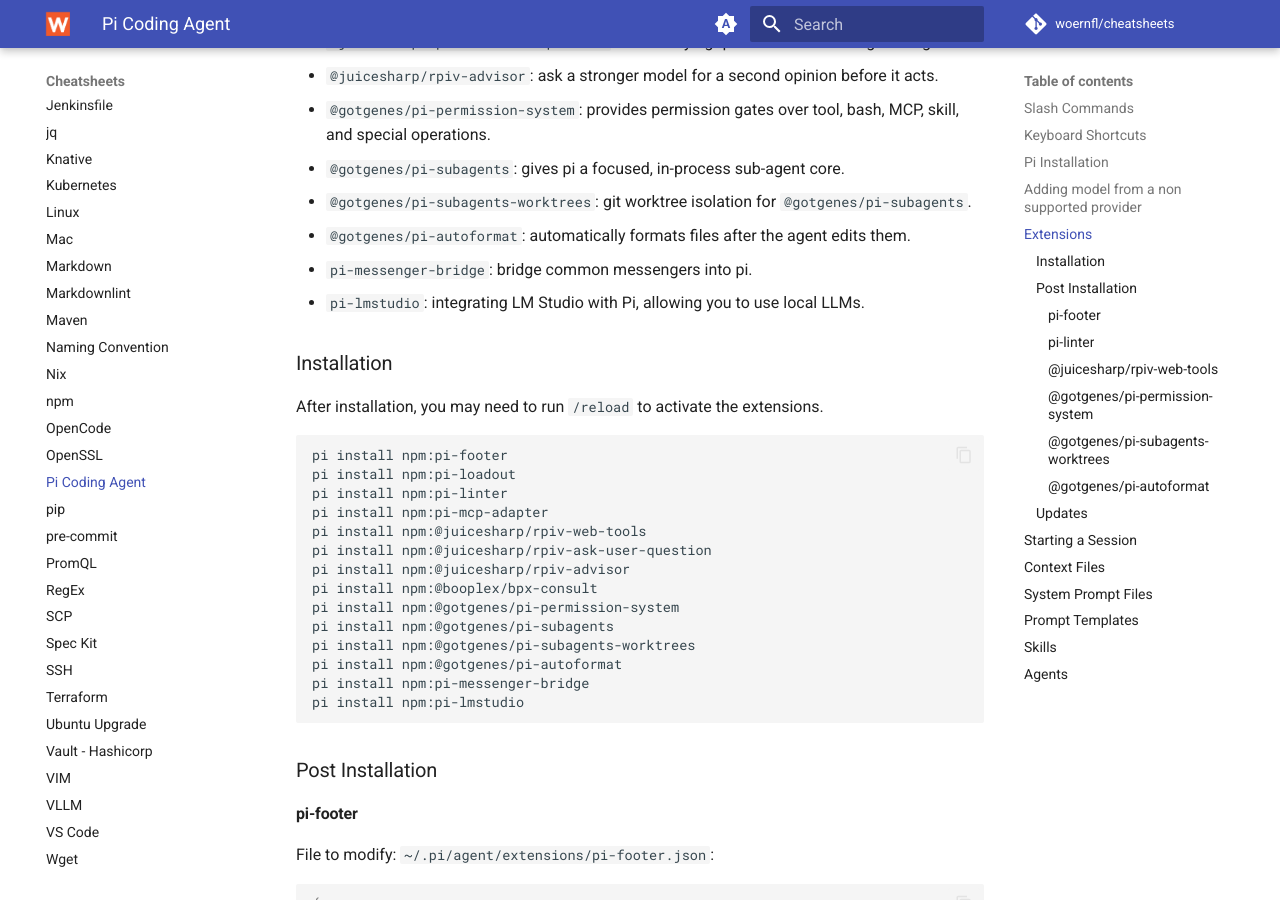
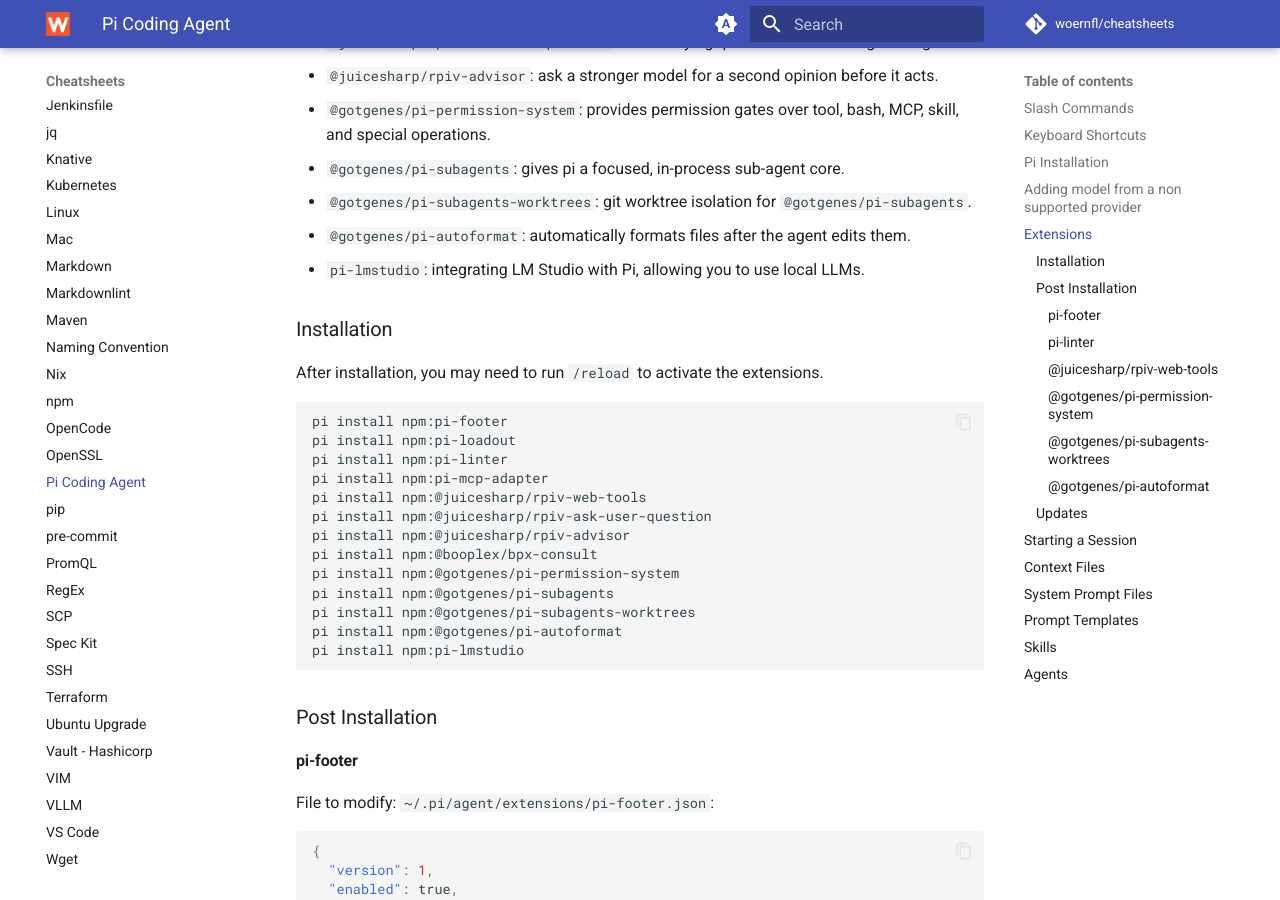
Before and after one commit to woernfl/cheatsheets, an MkDocs documentation site: the page built from docs/pi.md, in a window 1280 px wide and 900 px high, scrolled down 3129 px. Built offline with MkDocs 1.6.1 and Material for MkDocs 9.7.7, drawn with Linux system fonts in a browser that asks for light colours; comment, search, counter and statistics services are not loaded.

Commit message:
Update pi.md (#488)

````diff
--- a/docs/pi.md
+++ b/docs/pi.md
@@ -125,7 +125,6 @@
 - `@gotgenes/pi-subagents`: gives pi a focused, in-process sub-agent core.
 - `@gotgenes/pi-subagents-worktrees`: git worktree isolation for `@gotgenes/pi-subagents`.
 - `@gotgenes/pi-autoformat`: automatically formats files after the agent edits them.
-- `pi-messenger-bridge`: bridge common messengers into pi.
 - `pi-lmstudio`: integrating LM Studio with Pi, allowing you to use local LLMs.
 
 ### Installation
@@ -145,7 +144,6 @@
 pi install npm:@gotgenes/pi-subagents
 pi install npm:@gotgenes/pi-subagents-worktrees
 pi install npm:@gotgenes/pi-autoformat
-pi install npm:pi-messenger-bridge
 pi install npm:pi-lmstudio
 ```
 
````
